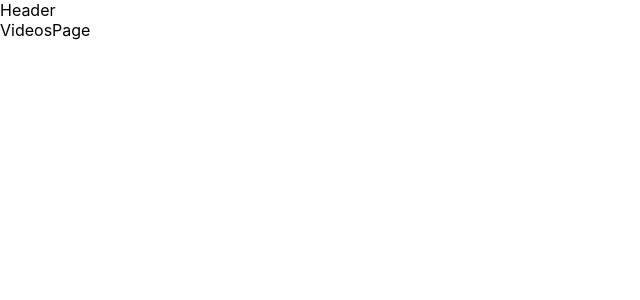
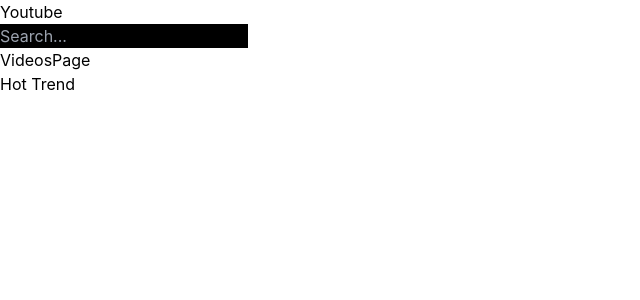
Before and after one commit to yeonghoonPark/react-tut-youtube2, a React (Create React App) app: page / in a window 1280 px wide. Shown: the top 300 px of the page, without its empty margins (0-640 px from the left). Built offline with nearby package versions, Linux system fonts and the light colour scheme.

Commit message:
[feature] installed tailwind, created Header.tsx with function

```diff
--- a/package.json
+++ b/package.json
@@ -40,5 +40,8 @@
       "last 1 firefox version",
       "last 1 safari version"
     ]
+  },
+  "devDependencies": {
+    "tailwindcss": "^3.3.3"
   }
 }
--- a/src/App.tsx
+++ b/src/App.tsx
@@ -1,10 +1,11 @@
 import React from "react";
+import Header from "./components/Header";
 import { Outlet } from "react-router-dom";
 
 export default function App() {
   return (
     <>
-      Header
+      <Header />
       <Outlet />
     </>
   );
--- /dev/null
+++ b/src/components/Header.tsx
@@ -0,0 +1,35 @@
+import React, { useState } from "react";
+import { Link, useNavigate } from "react-router-dom";
+
+export default function Header() {
+  const navigate = useNavigate();
+  const [text, setText] = useState("");
+
+  const handleSubmit = (e: React.FormEvent<HTMLFormElement>) => {
+    e.preventDefault();
+    navigate(`/videos/${text}`);
+    setText("");
+  };
+
+  const handleChange = (e: React.ChangeEvent<HTMLInputElement>) => {
+    setText(e.target.value);
+  };
+
+  return (
+    <header>
+      <h1>
+        <Link to='/'>Youtube</Link>
+      </h1>
+
+      <form onSubmit={handleSubmit}>
+        <input
+          className='bg-black text-white'
+          type='text'
+          value={text}
+          placeholder='Search...'
+          onChange={handleChange}
+        />
+      </form>
+    </header>
+  );
+}
--- a/src/pages/VideosPage.tsx
+++ b/src/pages/VideosPage.tsx
@@ -1,5 +1,14 @@
 import React from "react";
+import { useParams } from "react-router-dom";
 
 export default function VideosPage() {
-  return <div>VideosPage</div>;
+  const { keyword } = useParams();
+
+  return (
+    <div>
+      VideosPage
+      <br />
+      {keyword ? keyword : "Hot Trend"}
+    </div>
+  );
 }
--- /dev/null
+++ b/tailwind.config.js
@@ -0,0 +1,8 @@
+/** @type {import('tailwindcss').Config} */
+module.exports = {
+  content: ["./src/**/*.{html,js,jsx,tsx}"],
+  theme: {
+    extend: {},
+  },
+  plugins: [],
+};
```
Also changed, not shown: src/index.css (+7 -3 lines), 1 other file (tests, documents, lock files or other folders).
